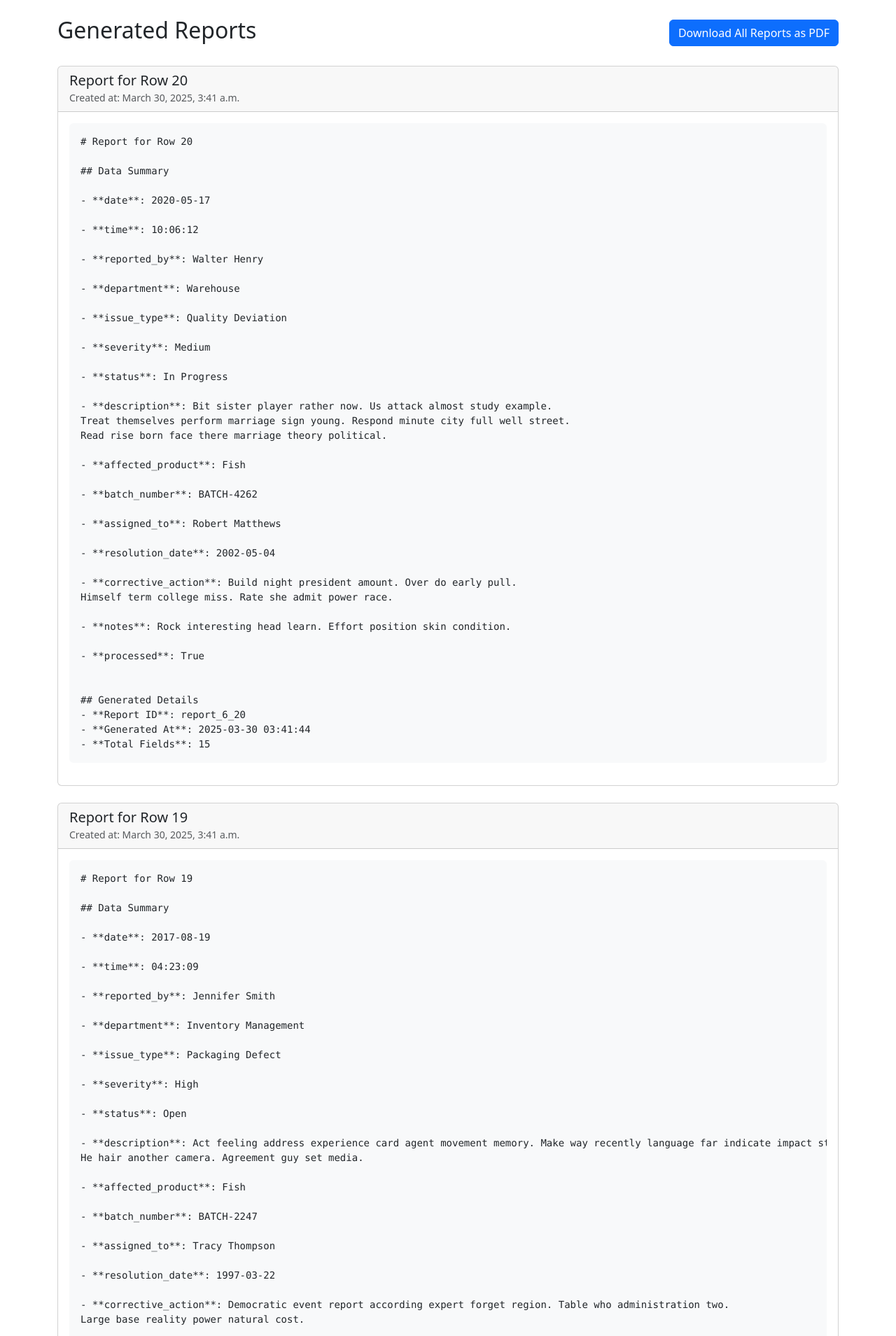
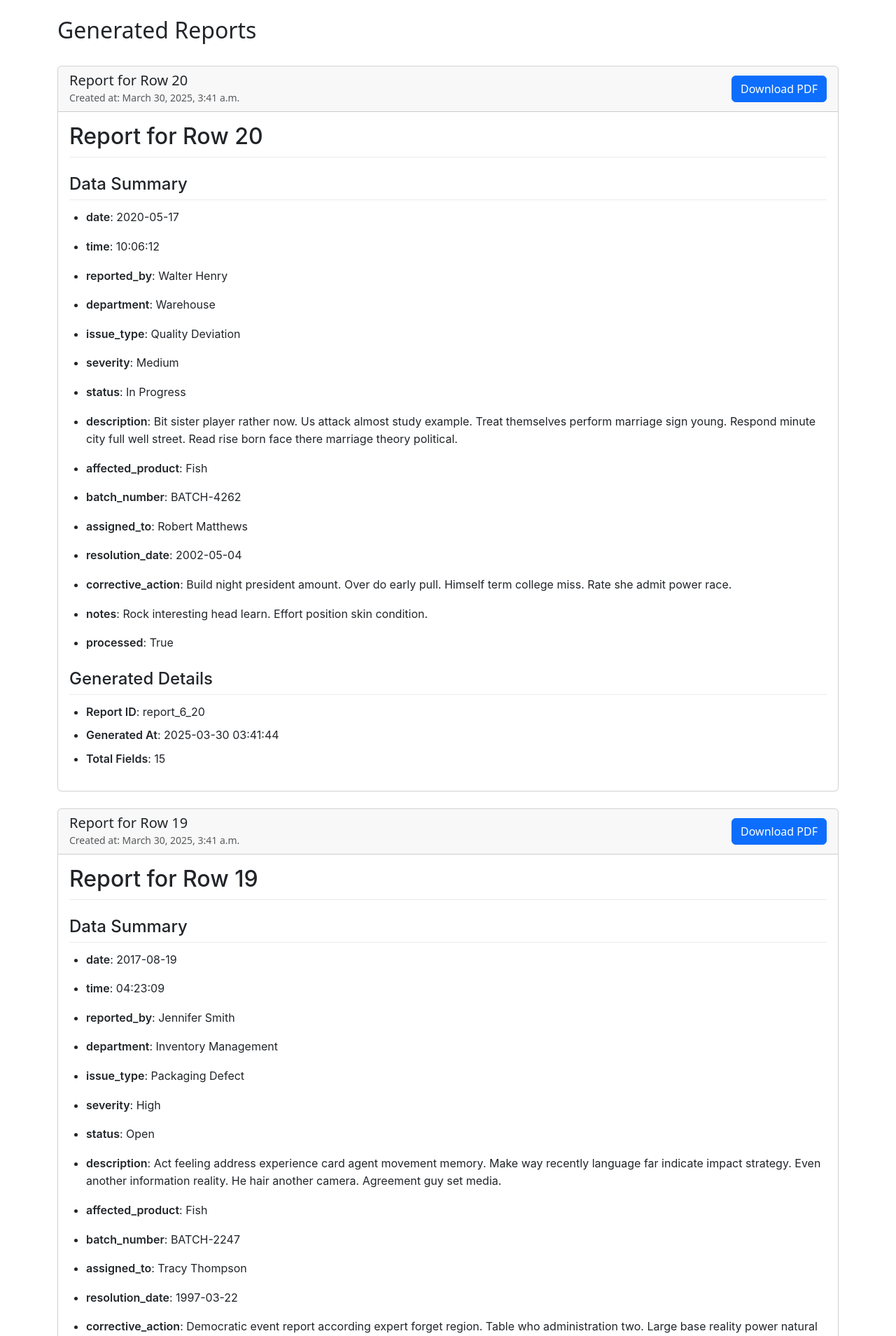
Before and after one commit to uberj/spreadsheetreporter, a Django app: page /reports/ in a window 1280 px wide. Shown: the part 56-1965 px from the top of the page at 70% size. Run offline with Django 5.2, Linux system fonts and the light colour scheme; data comes from the database, SQL or seed files in the repository; both versions use the stored data as it was after the commit; some libraries are stand-ins or nearby versions.

Commit message:
[main] wip

```diff
--- a/requirements.txt
+++ b/requirements.txt
@@ -3,3 +3,6 @@ pandas==2.2.1
 openpyxl==3.1.2
 python-dotenv==1.0.1
 reportlab==4.1.0
+markdown==3.5.2
+jinja2==3.1.3
+beautifulsoup4==4.13.0
--- a/spreadsheet_processor/templates/spreadsheet_processor/report_list.html
+++ b/spreadsheet_processor/templates/spreadsheet_processor/report_list.html
@@ -1,29 +1,33 @@
 {% extends 'spreadsheet_processor/base.html' %}
+{% load static %}
+{% load markdown_extras %}
 
 {% block content %}
 <div class="row">
     <div class="col-12">
         <div class="d-flex justify-content-between align-items-center mb-4">
             <h2>Generated Reports</h2>
-            {% if reports %}
-            <form method="post" action="{% url 'download_reports_pdf' %}">
-                {% csrf_token %}
-                <button type="submit" class="btn btn-primary">
-                    <i class="bi bi-download"></i> Download All Reports as PDF
-                </button>
-            </form>
-            {% endif %}
         </div>
 
         {% if reports %}
             {% for report in reports %}
                 <div class="card mb-4">
-                    <div class="card-header">
-                        <h5 class="mb-0">Report for Row {{ report.row_number }}</h5>
-                        <small class="text-muted">Created at: {{ report.created_at }}</small>
+                    <div class="card-header d-flex justify-content-between align-items-center">
+                        <div>
+                            <h5 class="mb-0">Report for Row {{ report.row_number }}</h5>
+                            <small class="text-muted">Created at: {{ report.created_at }}</small>
+                        </div>
+                        <form method="post" action="{% url 'download_report' report.id %}">
+                            {% csrf_token %}
+                            <button type="submit" class="btn btn-primary">
+                                <i class="bi bi-download"></i> Download PDF
+                            </button>
+                        </form>
                     </div>
                     <div class="card-body">
-                        <pre class="bg-light p-3 rounded">{{ report.content }}</pre>
+                        <div class="markdown-content">
+                            {{ report.content|markdown|safe }}
+                        </div>
                     </div>
                 </div>
             {% endfor %}
@@ -34,4 +38,33 @@
         {% endif %}
     </div>
 </div>
+
+<style>
+    .markdown-content {
+        font-family: -apple-system, BlinkMacSystemFont, "Segoe UI", Roboto, "Helvetica Neue", Arial, sans-serif;
+        line-height: 1.6;
+    }
+    .markdown-content h1 {
+        font-size: 2em;
+        margin-bottom: 0.5em;
+        padding-bottom: 0.3em;
+        border-bottom: 1px solid #eaecef;
+    }
+    .markdown-content h2 {
+        font-size: 1.5em;
+        margin-top: 1em;
+        margin-bottom: 0.5em;
+        padding-bottom: 0.3em;
+        border-bottom: 1px solid #eaecef;
+    }
+    .markdown-content ul {
+        padding-left: 1.5em;
+    }
+    .markdown-content li {
+        margin-bottom: 0.5em;
+    }
+    .markdown-content strong {
+        font-weight: 600;
+    }
+</style>
 {% endblock %}
--- a/spreadsheet_processor/urls.py
+++ b/spreadsheet_processor/urls.py
@@ -4,5 +4,5 @@ from . import views
 urlpatterns = [
     path('upload/', views.upload_spreadsheet, name='upload_spreadsheet'),
     path('reports/', views.ReportListView.as_view(), name='report_list'),
-    path('reports/download-pdf/', views.download_reports_pdf, name='download_reports_pdf'),
+    path('reports/<int:report_id>/download/', views.download_report, name='download_report'),
 ]
--- a/spreadsheet_processor/views.py
+++ b/spreadsheet_processor/views.py
@@ -8,9 +8,140 @@ import json
 from django.template.loader import render_to_string
 from reportlab.pdfgen import canvas
 from reportlab.lib.pagesizes import letter
+from reportlab.platypus import SimpleDocTemplate, Paragraph, Spacer, Flowable
+from reportlab.lib.styles import getSampleStyleSheet, ParagraphStyle
+from reportlab.lib import colors
+from reportlab.lib.units import inch
 import io
 import zipfile
 from django.views.decorators.http import require_http_methods
+from jinja2 import Environment, FileSystemLoader
+import markdown
+from datetime import datetime
+import os
+import logging
+from bs4 import BeautifulSoup
+import re
+
+logger = logging.getLogger(__name__)
+
+def get_jinja_env():
+    """Create and return a Jinja2 environment"""
+    try:
+        template_dir = os.path.join(os.path.dirname(__file__), 'templates', 'spreadsheet_processor')
+        logger.info(f"Template directory: {template_dir}")
+        if not os.path.exists(template_dir):
+            logger.error(f"Template directory does not exist: {template_dir}")
+            os.makedirs(template_dir, exist_ok=True)
+            logger.info(f"Created template directory: {template_dir}")
+
+        env = Environment(
+            loader=FileSystemLoader(template_dir)
+        )
+        return env
+    except Exception as e:
+        logger.error(f"Error creating Jinja2 environment: {str(e)}")
+        raise
+
+def generate_markdown_report(row_data, row_number, report_id):
+    """Generate a markdown report using Jinja2"""
+    try:
+        env = get_jinja_env()
+        template = env.get_template('markdown_report_template.md')
+
+        context = {
+            'data': row_data,
+            'row_number': row_number,
+            'report_id': report_id,
+            'generated_at': datetime.now().strftime('%Y-%m-%d %H:%M:%S')
+        }
+
+        return template.render(**context)
+    except Exception as e:
+        logger.error(f"Error generating markdown report: {str(e)}")
+        # Fallback to a simple format if template fails
+        lines = [f"# Report for Row {row_number}\n\n## Data Summary\n"]
+        for field, value in row_data.items():
+            lines.append(f"- **{field}**: {value}")
+        return "\n".join(lines)
+
+def markdown_to_pdf(markdown_content, pdf_buffer):
+    """Convert markdown content to PDF using HTML conversion"""
+    try:
+        # Convert markdown to HTML with proper extensions
+        html_content = markdown.markdown(
+            markdown_content,
+            extensions=['extra', 'nl2br', 'sane_lists']
+        )
+
+        # Create PDF document
+        doc = SimpleDocTemplate(pdf_buffer, pagesize=letter)
+        styles = getSampleStyleSheet()
+
+        # Create custom styles
+        styles.add(ParagraphStyle(
+            name='CustomHeader',
+            parent=styles['Heading1'],
+            fontSize=16,
+            spaceAfter=30,
+            textColor=colors.black
+        ))
+
+        styles.add(ParagraphStyle(
+            name='CustomSubHeader',
+            parent=styles['Heading2'],
+            fontSize=14,
+            spaceAfter=20,
+            textColor=colors.black
+        ))
+
+        styles.add(ParagraphStyle(
+            name='CustomList',
+            parent=styles['Normal'],
+            fontSize=12,
+            spaceAfter=12,
+            textColor=colors.black
+        ))
+
+        # Parse HTML with BeautifulSoup
+        soup = BeautifulSoup(html_content, 'html.parser')
+
+        # Build PDF content
+        story = []
+
+        # Process each HTML element
+        for element in soup.find_all(['h1', 'h2', 'p', 'li', 'strong']):
+            if element.name == 'h1':
+                text = element.get_text().strip()
+                if text:
+                    story.append(Paragraph(text, styles['CustomHeader']))
+                    story.append(Spacer(1, 20))
+            elif element.name == 'h2':
+                text = element.get_text().strip()
+                if text:
+                    story.append(Paragraph(text, styles['CustomSubHeader']))
+                    story.append(Spacer(1, 15))
+            elif element.name == 'li':
+                text = element.get_text().strip()
+                if text:
+                    story.append(Paragraph(f"• {text}", styles['CustomList']))
+                    story.append(Spacer(1, 12))
+            elif element.name == 'p':
+                text = element.get_text().strip()
+                if text:
+                    story.append(Paragraph(text, styles['CustomList']))
+                    story.append(Spacer(1, 12))
+            elif element.name == 'strong':
+                text = element.get_text().strip()
+                if text:
+                    story.append(Paragraph(f"<b>{text}</b>", styles['CustomList']))
+                    story.append(Spacer(1, 12))
+
+        # Build PDF
+        doc.build(story)
+    except Exception as e:
+        logger.error(f"Error converting markdown to PDF: {str(e)}")
+        raise
 
 def upload_spreadsheet(request):
     if request.method == 'POST' and request.FILES.get('spreadsheet'):
@@ -23,27 +154,35 @@ def upload_spreadsheet(request):
 
             # Process each row
             for index, row in df.iterrows():
-                # Convert row to dictionary
-                row_data = row.to_dict()
+                try:
+                    # Convert row to dictionary
+                    row_data = row.to_dict()  # pandas Series to_dict() returns a dictionary
 
-                # Generate report content using template
-                report_content = render_to_string(
-                    'spreadsheet_processor/report_template.html',
-                    {'data': row_data}
-                )
+                    # Generate markdown report
+                    report_id = f"report_{spreadsheet.id}_{index + 1}"
+                    markdown_content = generate_markdown_report(row_data, index + 1, report_id)
 
-                Report.objects.create(
-                    spreadsheet=spreadsheet,
-                    row_number=index + 1,
-                    content=report_content
-                )
+                    Report.objects.create(
+                        spreadsheet=spreadsheet,
+                        row_number=index + 1,
+                        content=markdown_content
+                    )
+                except Exception as e:
+                    logger.error(f"Error processing row {index + 1}: {str(e)}")
+                    continue
 
-            spreadsheet.processed = True
-            spreadsheet.save()
-            messages.success(request, 'Spreadsheet processed successfully!')
-            return redirect('report_list')
+            if Report.objects.filter(spreadsheet=spreadsheet).exists():
+                spreadsheet.processed = True
+                spreadsheet.save()
+                messages.success(request, 'Spreadsheet processed successfully!')
+                return redirect('report_list')
+            else:
+                messages.error(request, 'No rows were processed successfully.')
+                spreadsheet.delete()
+                return render(request, 'spreadsheet_processor/upload.html')
 
         except Exception as e:
+            logger.error(f"Error processing spreadsheet: {str(e)}")
             messages.error(request, f'Error processing spreadsheet: {str(e)}')
             spreadsheet.delete()
             return render(request, 'spreadsheet_processor/upload.html')
@@ -57,41 +196,29 @@ class ReportListView(ListView):
     ordering = ['-created_at']
 
 @require_http_methods(["POST"])
-def download_reports_pdf(request):
-    # Create a BytesIO object to store the ZIP file
-    zip_buffer = io.BytesIO()
+def download_report(request, report_id):
+    """Download a report as PDF"""
+    try:
+        report = Report.objects.get(id=report_id)
 
-    with zipfile.ZipFile(zip_buffer, 'w', zipfile.ZIP_DEFLATED) as zip_file:
-        # Get all reports
-        reports = Report.objects.all().order_by('row_number')
+        # Create a buffer to store the PDF
+        pdf_buffer = io.BytesIO()
 
-        for report in reports:
-            # Create PDF
-            pdf_buffer = io.BytesIO()
-            p = canvas.Canvas(pdf_buffer, pagesize=letter)
+        # Convert markdown to PDF
+        markdown_to_pdf(report.content, pdf_buffer)
 
-            # Add title
-            p.setFont("Helvetica-Bold", 16)
-            p.drawString(50, 750, f"Report for Row {report.row_number}")
+        # Get the value of the buffer and write the response
+        pdf = pdf_buffer.getvalue()
 
-            # Add content
-            p.setFont("Helvetica", 12)
-            y = 700
-            for line in report.content.split('\n'):
-                if y < 50:  # Start new page if we're near the bottom
-                    p.showPage()
-                    y = 750
-                p.drawString(50, y, line)
-                y -= 20
+        # Create the HTTP response
+        response = HttpResponse(pdf, content_type='application/pdf')
+        response['Content-Disposition'] = f'attachment; filename="report_{report.id}.pdf"'
+        return response
 
-            p.save()
-            pdf_buffer.seek(0)
-
-            # Add PDF to ZIP file
-            zip_file.writestr(f'report_row_{report.row_number}.pdf', pdf_buffer.getvalue())
-
-    # Prepare the response
-    zip_buffer.seek(0)
-    response = HttpResponse(zip_buffer, content_type='application/zip')
-    response['Content-Disposition'] = 'attachment; filename="reports.zip"'
-    return response
+    except Report.DoesNotExist:
+        messages.error(request, "Report not found")
+        return redirect('report_list')
+    except Exception as e:
+        logger.error(f"Error downloading report: {str(e)}")
+        messages.error(request, f"Error downloading report: {str(e)}")
+        return redirect('report_list')
```
Also changed, not shown: spreadsheet_processor/tests.py (+30 -22 lines), db.sqlite3.
